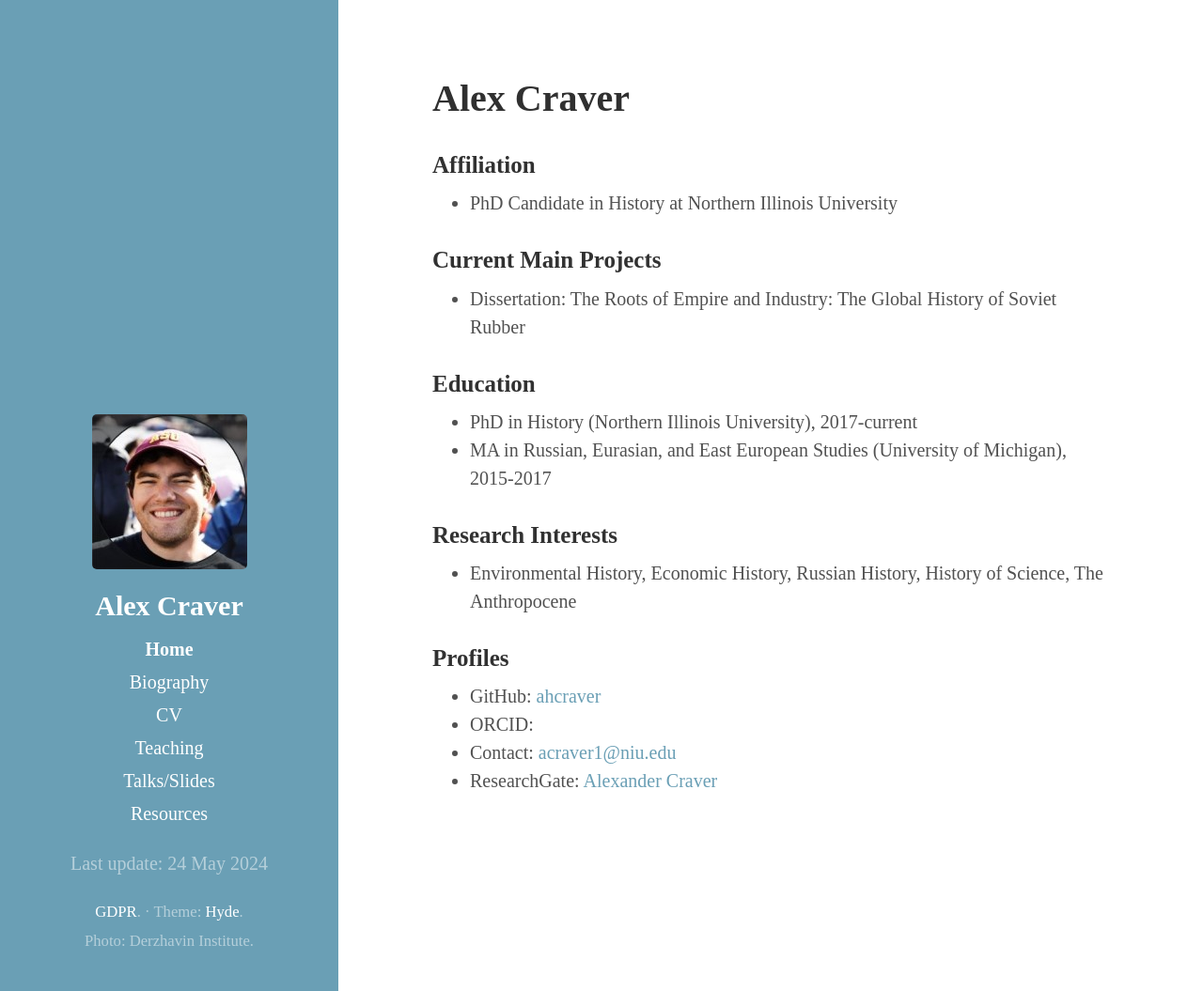
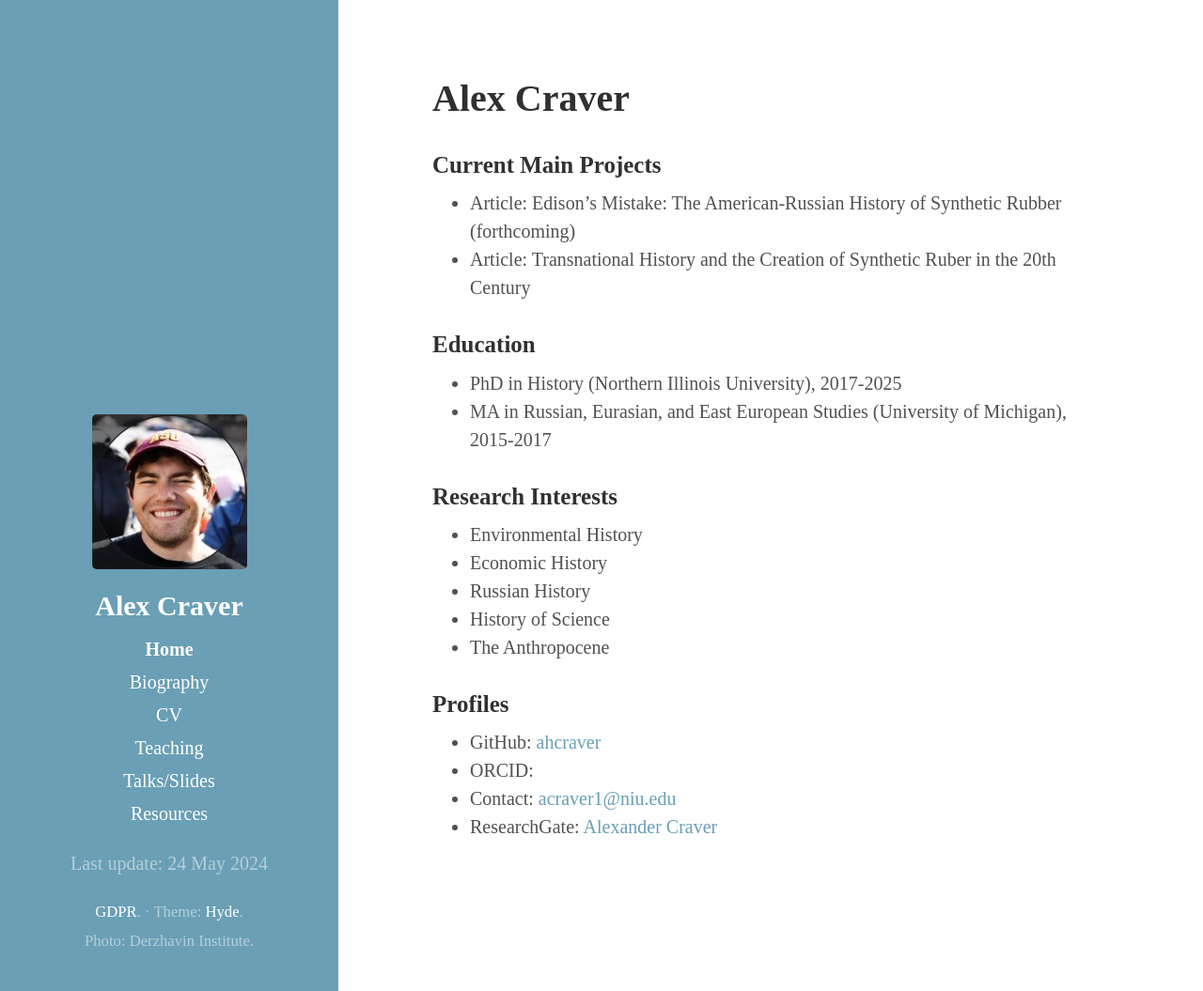
Before and after one commit to ahcraver/ahcraver.github.io, a Jekyll site: the page built from index.md, in a window 1280 px wide and 1055 px high. Shown: the whole window at 94% size. Built offline with Jekyll 4.4.1, drawn with Linux system fonts in a browser that asks for light colours.

Commit message:
Update index.md

```diff
--- a/index.md
+++ b/index.md
@@ -3,18 +3,20 @@ layout: page
 title: Alex Craver
 ---
 
-### Affiliation
-* PhD Candidate in History at Northern Illinois University
-
 ### Current Main Projects
-* Dissertation: The Roots of Empire and Industry: The Global History of Soviet Rubber
+* Article: Edison's Mistake: The American-Russian History of Synthetic Rubber (forthcoming)
+* Article: Transnational History and the Creation of Synthetic Ruber in the 20th Century
 
 ### Education
-* PhD in History (Northern Illinois University), 2017-current
+* PhD in History (Northern Illinois University), 2017-2025
 * MA in Russian, Eurasian, and East European Studies (University of Michigan), 2015-2017
 
 ### Research Interests
-* Environmental History, Economic History, Russian History, History of Science, The Anthropocene
+* Environmental History
+* Economic History
+* Russian History
+* History of Science
+* The Anthropocene
 
 ### Profiles
 * GitHub: [ahcraver](https://github.com/ahcraver)
```
